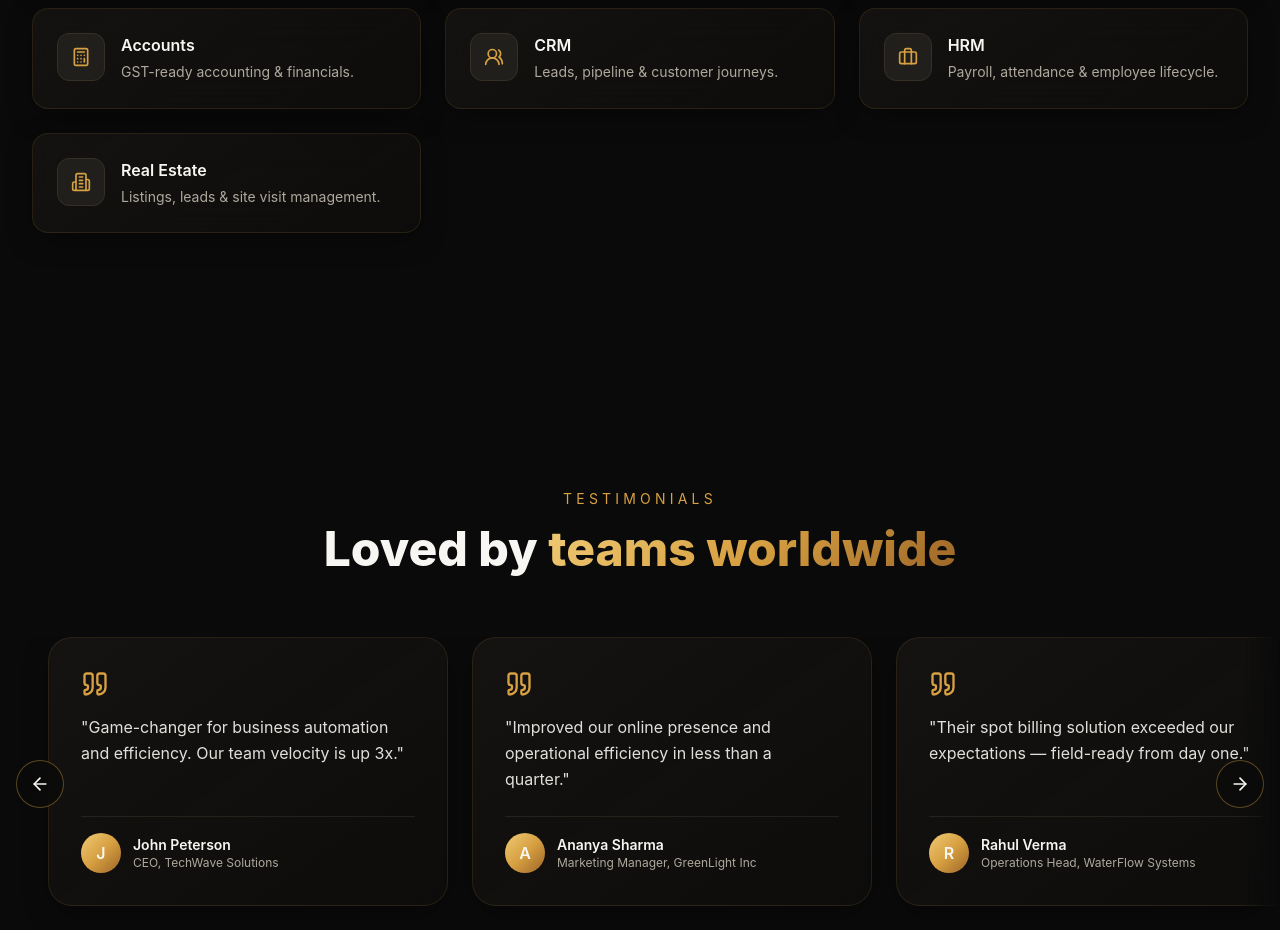
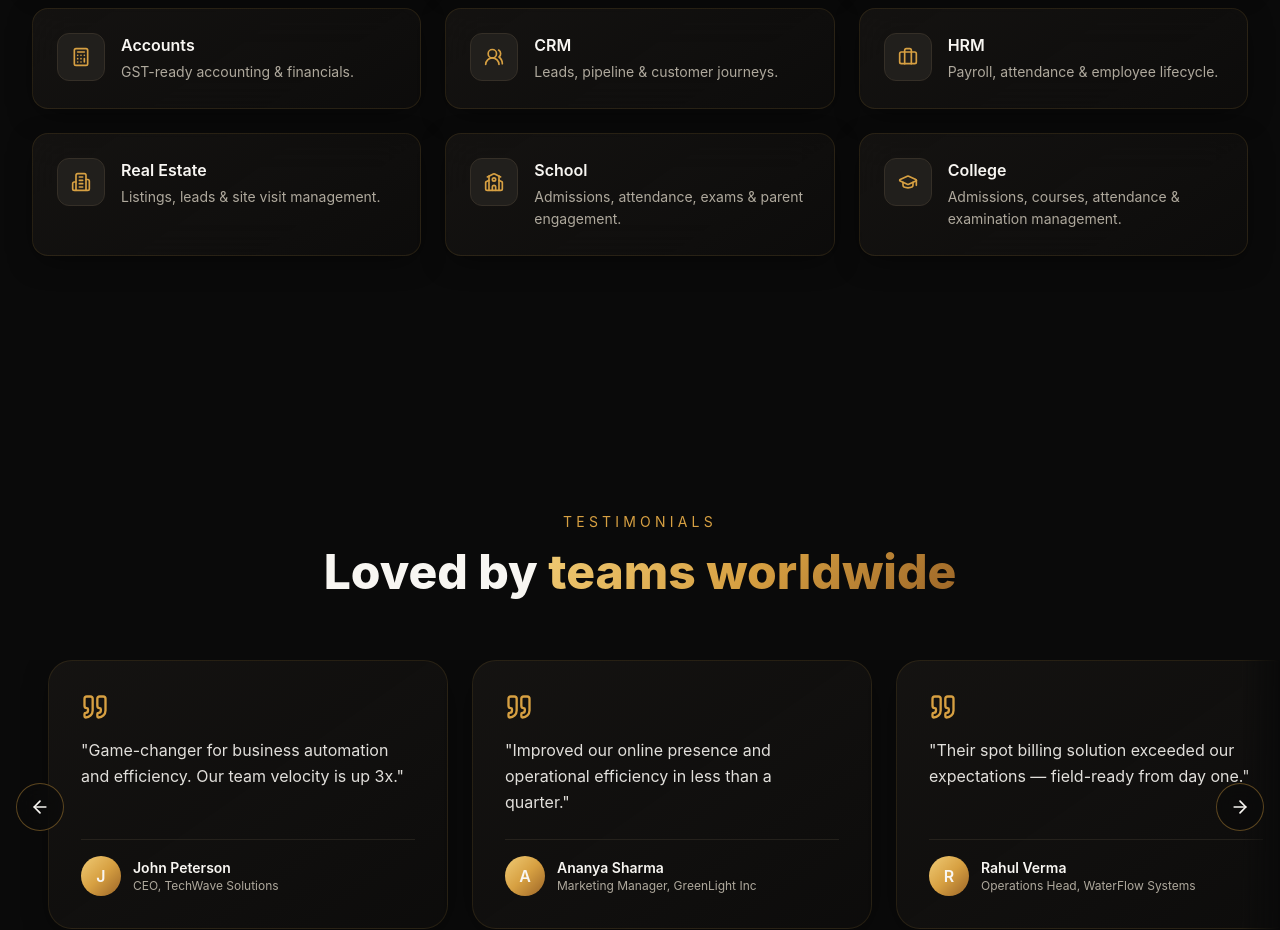
Before and after one commit to flint-de-orient/flintdeorient, a React (Vite) app: page / in a window 1280 px wide. Shown: the part 5740-6670 px from the top of the page. Built offline with nearby package versions, Linux system fonts and the light colour scheme; the HTML template or start-up script is replaced by a standard one.

Commit message:
Changes
Co-authored-by: sandipmandalgit <121313012+sandipmandalgit@users.noreply.github.com>

```diff
--- a/src/data/products.ts
+++ b/src/data/products.ts
@@ -1,4 +1,4 @@
-import { Hotel, Hospital, Package, Truck, ShoppingBag, Calculator, Users2, Briefcase, Building2, Brain, FlaskConical, Bot, Sparkles, type LucideIcon } from "lucide-react";
+import { Hotel, Hospital, Package, Truck, ShoppingBag, Calculator, Users2, Briefcase, Building2, Brain, FlaskConical, Bot, Sparkles, GraduationCap, School as SchoolIcon, type LucideIcon } from "lucide-react";
 
 export interface Product {
   slug: string;
@@ -249,6 +249,42 @@ export const products: Product[] = [
       cta: "Sell your next project the modern way.",
     },
   },
+  {
+    slug: "school",
+    icon: SchoolIcon,
+    name: "School",
+    desc: "Admissions, attendance, exams & parent engagement.",
+    blog: {
+      tagline: "A modern operating system for K–12 schools.",
+      intro:
+        "Our School platform brings admissions, academics, attendance, exams, fees, transport, and parent communication into one secure, easy-to-use system — designed for principals, teachers, students, and parents alike.",
+      sections: [
+        { heading: "Academics made simple", body: "Timetables, lesson plans, assignments, and gradebooks help teachers focus on teaching while keeping records organized and accessible." },
+        { heading: "Parents in the loop", body: "A dedicated parent app shares attendance, marks, homework, fee dues, and announcements in real time — building trust and engagement." },
+        { heading: "Operations on autopilot", body: "Fee collection, transport routes, library, and hostel management run smoothly with automation and clear dashboards for administrators." },
+      ],
+      benefits: ["Paperless admissions", "Real-time parent updates", "Automated fee reminders", "Insights for school leadership"],
+      cta: "Modernize your school with one trusted platform.",
+    },
+  },
+  {
+    slug: "college",
+    icon: GraduationCap,
+    name: "College",
+    desc: "Admissions, courses, attendance & examination management.",
+    blog: {
+      tagline: "Run your college or university with clarity and control.",
+      intro:
+        "Our College platform handles the full higher-education lifecycle — from online admissions and course registration to attendance, internal assessments, examinations, results, and alumni engagement.",
+      sections: [
+        { heading: "End-to-end admissions", body: "Online applications, document verification, merit lists, counseling, and seat allotment — all managed from a single dashboard." },
+        { heading: "Academic management", body: "Multi-program, multi-semester support with credit-based grading, elective management, and faculty workload planning." },
+        { heading: "Examinations & results", body: "Hall ticket generation, internal/external marks, moderation workflows, and instant result publishing with analytics." },
+      ],
+      benefits: ["Faster admission cycles", "Accurate result processing", "Higher faculty productivity", "Stronger alumni network"],
+      cta: "Empower your institution with the right platform.",
+    },
+  },
 ];
 
 export const getProduct = (slug: string) => products.find((p) => p.slug === slug);
```
